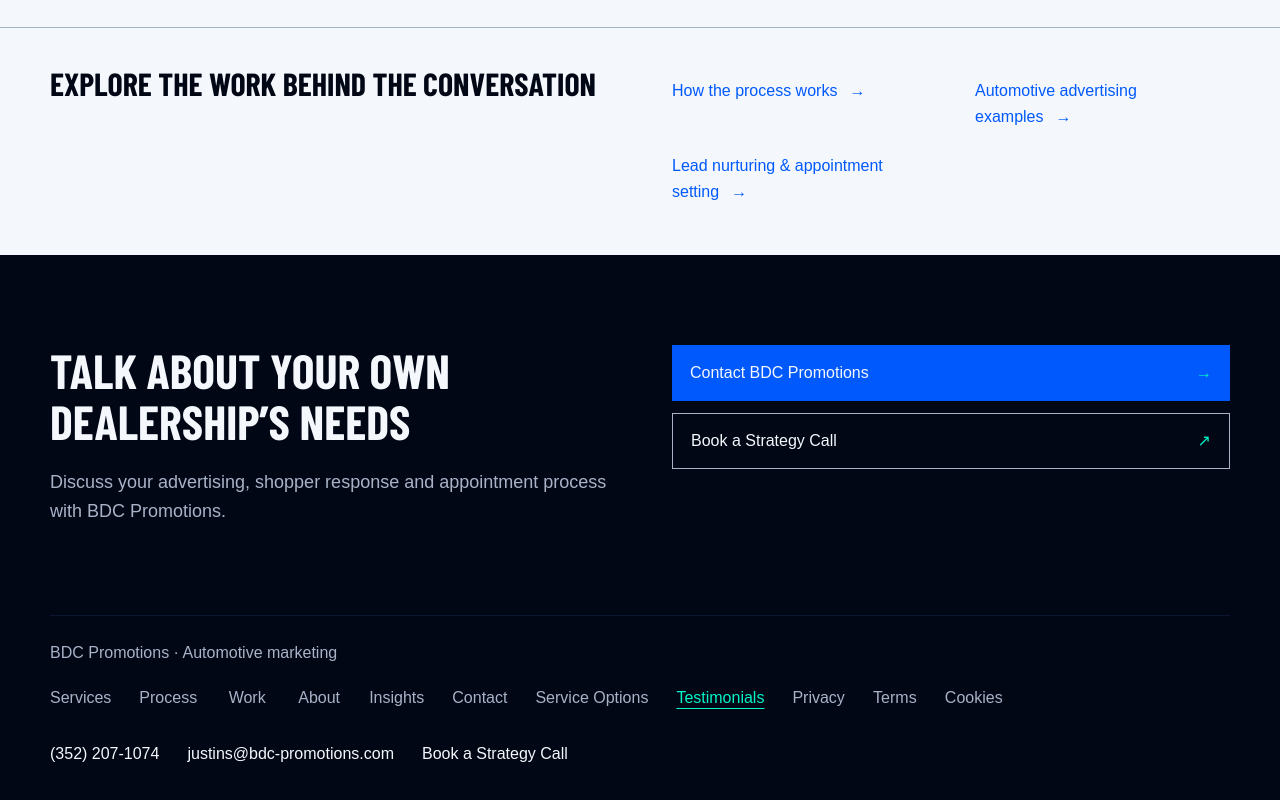
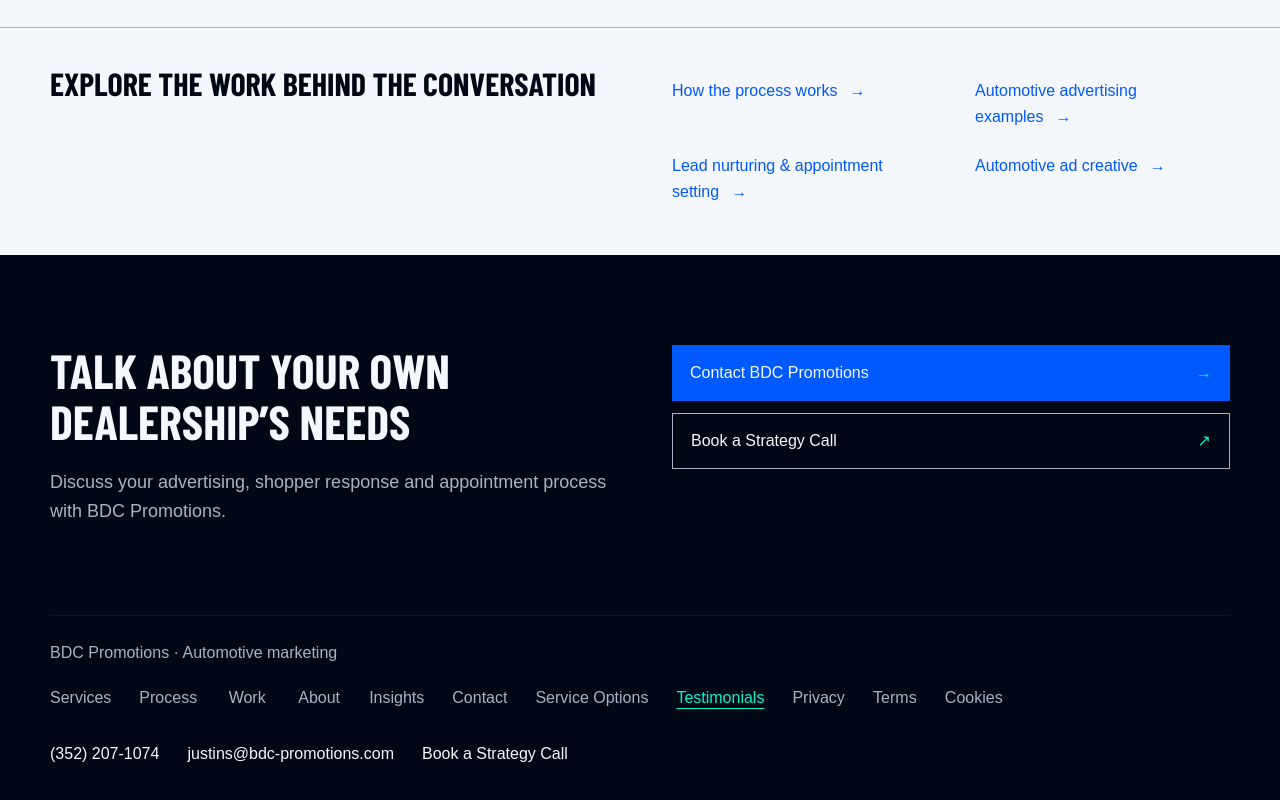
Before and after one commit to Landing-Pages-Websites/bdc-promotions, a Next.js app: page /testimonials in a window 1280 px wide. Shown: the part 1485-2285 px from the top of the page. Built offline with nearby package versions, Linux system fonts and the light colour scheme; no server answers; a web font is replaced by a local one.

Commit message:
Add automotive ad creative link to testimonials

```diff
--- a/src/app/testimonials/page.tsx
+++ b/src/app/testimonials/page.tsx
@@ -28,6 +28,6 @@ export default function TestimonialsPage() {
         </div>
       </InteriorChapter>;
     })}
-    <InteriorLinks title="Explore the work behind the conversation" links={[{ href: "/process", label: "How the process works" }, { href: "/work", label: "Automotive advertising examples" }, { href: "/services/lead-nurturing-appointment-setting", label: "Lead nurturing & appointment setting" }]} />
+    <InteriorLinks title="Explore the work behind the conversation" links={[{ href: "/process", label: "How the process works" }, { href: "/work", label: "Automotive advertising examples" }, { href: "/services/lead-nurturing-appointment-setting", label: "Lead nurturing & appointment setting" }, { href: "/services/automotive-ad-creative", label: "Automotive ad creative" }]} />
   </InteriorPage>;
 }
```
